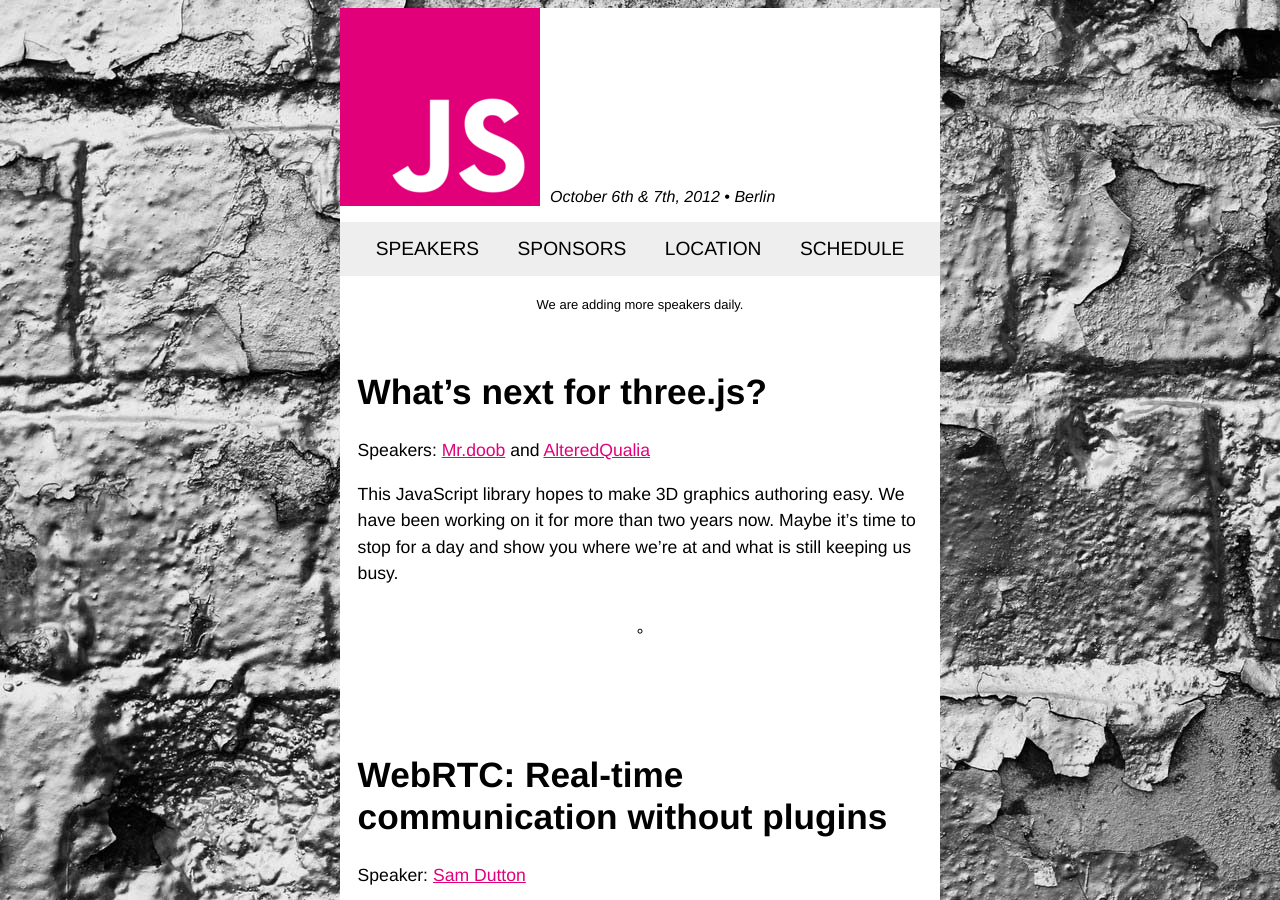
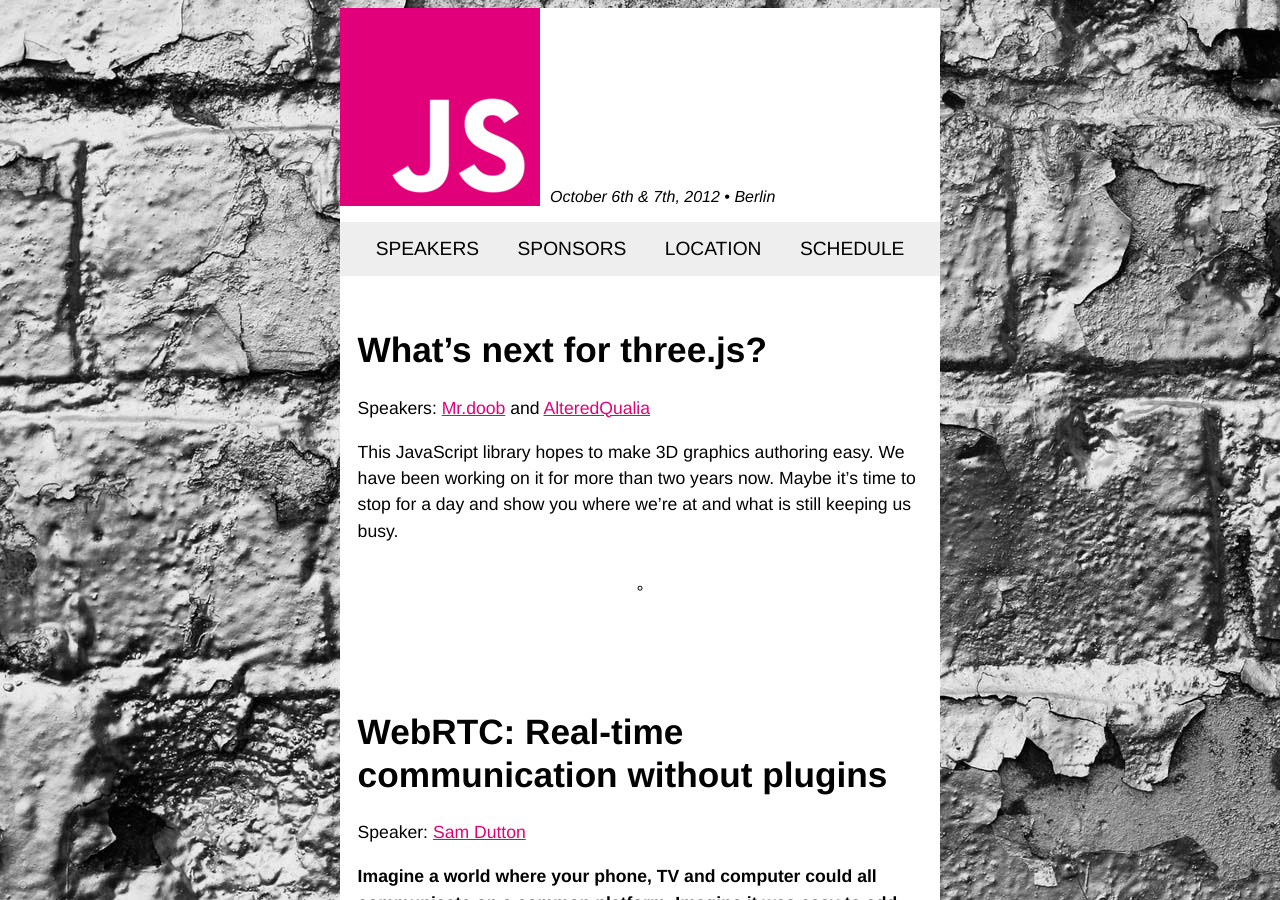
Before and after one commit to jsconf/2012.jsconf.eu, a Jekyll site: the page built from speakers.html, in a window 1280 px wide and 900 px high. Built offline with Jekyll 4.4.1, drawn with Linux system fonts in a browser that asks for light colours; comment, search, counter and statistics services are not loaded.

Commit message:
no more to announce

```diff
--- a/speakers.html
+++ b/speakers.html
@@ -3,8 +3,6 @@
 layout: main
 tag: foo
 ---
-
-<div class="claimer">We are adding more speakers daily.</div>
 
 {% for post in site.categories.speaker %}
     <div class="post">
```
